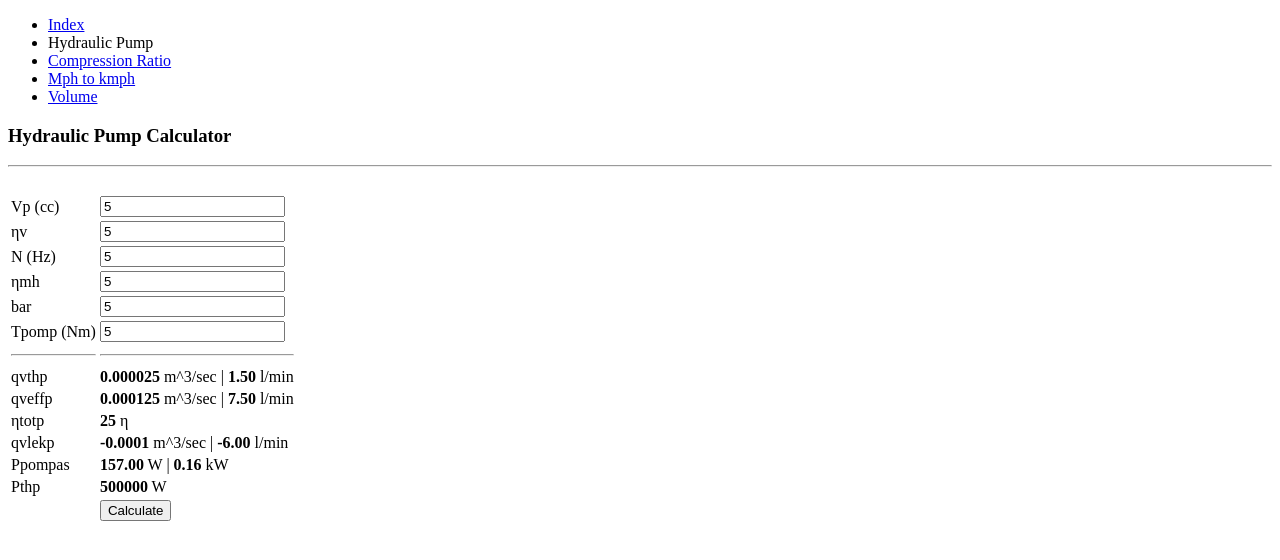
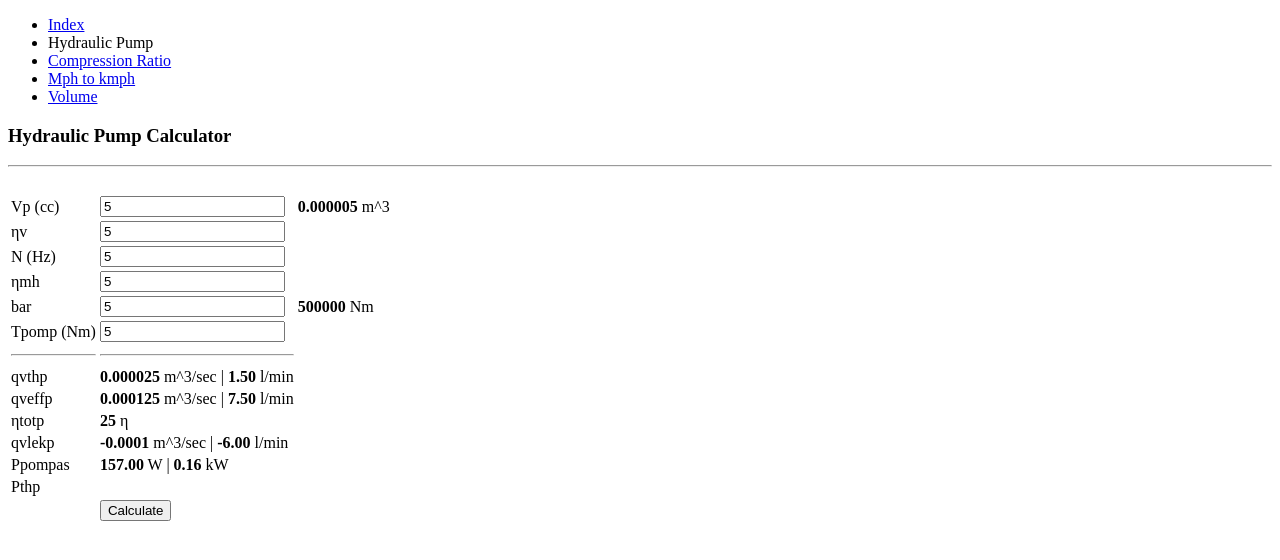
Before and after one commit to Bart435/Shared-project, a plain HTML site: page calculator/hp/Hp.html in a window 1280 px wide. Both pictures are taken after typing "5", "5", "5", "5", "5", "5" into the empty fields and a click on the button "Calculate". Drawn offline with Linux system fonts and the light colour scheme.

Commit message:
minor tweaks

```diff
--- a/calculator/hp/Hp.html
+++ b/calculator/hp/Hp.html
@@ -27,6 +27,7 @@
         <tr>
             <td><label for="Vp">Vp (cc)</label></td>
             <td><input type="number" id="Vp"></td>
+            <td><span id="vpStop"></span></td>
         </tr>
         <tr>
             <td><label for="Nv">&eta;v</label></td>
@@ -43,6 +44,7 @@
         <tr>
             <td><label for="bar">bar</label></td>
             <td><input type="number" id="bar"></td>
+            <td><span id="barStop"></span></td>
         </tr>
         <tr>
             <td><label for="Tpomp">Tpomp (Nm)</label></td>
--- a/calculator/hp/Hp.js
+++ b/calculator/hp/Hp.js
@@ -13,6 +13,8 @@ const outputNtotp = document.getElementById("Ntotp")
 const outputQvlekp = document.getElementById("qvlekp")
 const outputPpompas = document.getElementById("Ppompas")
 const outputPthp = document.getElementById("Pthp")
+const vpStop = document.getElementById("vpStop")
+const barStop = document.getElementById("barStop")
 
 //Button
 const hp = document.getElementById("hp").addEventListener("click", calc)
@@ -33,6 +35,8 @@ function calc(){
     calcQvlekp(qvthp, qveffp)
     calcPpompas(ppompas)
     calcPthp(barToNM)
+    calcStopOne(vpm)
+    calcBarStop(barToNM)
 }
 
 function calcQvthp(qvthp){
@@ -53,5 +57,11 @@ function calcPpompas(ppompas){
     outputPpompas.innerHTML = `<strong>${ppompas.toFixed(2)}</strong> W | <strong>${(ppompas / 1000).toFixed(2)}</strong> kW`
 }
 function calcPthp(barToNM){
-    outputPthp.innerHTML = `<strong>${barToNM}</strong> W`
+    outputPthp.innerHTML = ``
 }
+function calcStopOne(vpm){
+    vpStop.innerHTML = `<strong>${vpm}</strong> m^3`
+}
+function calcBarStop(barToNM){
+    barStop.innerHTML = `<strong>${barToNM}</strong> Nm`
+}
```
Also changed, not shown: calculator/volume/volume.html (+2 -2 lines).
